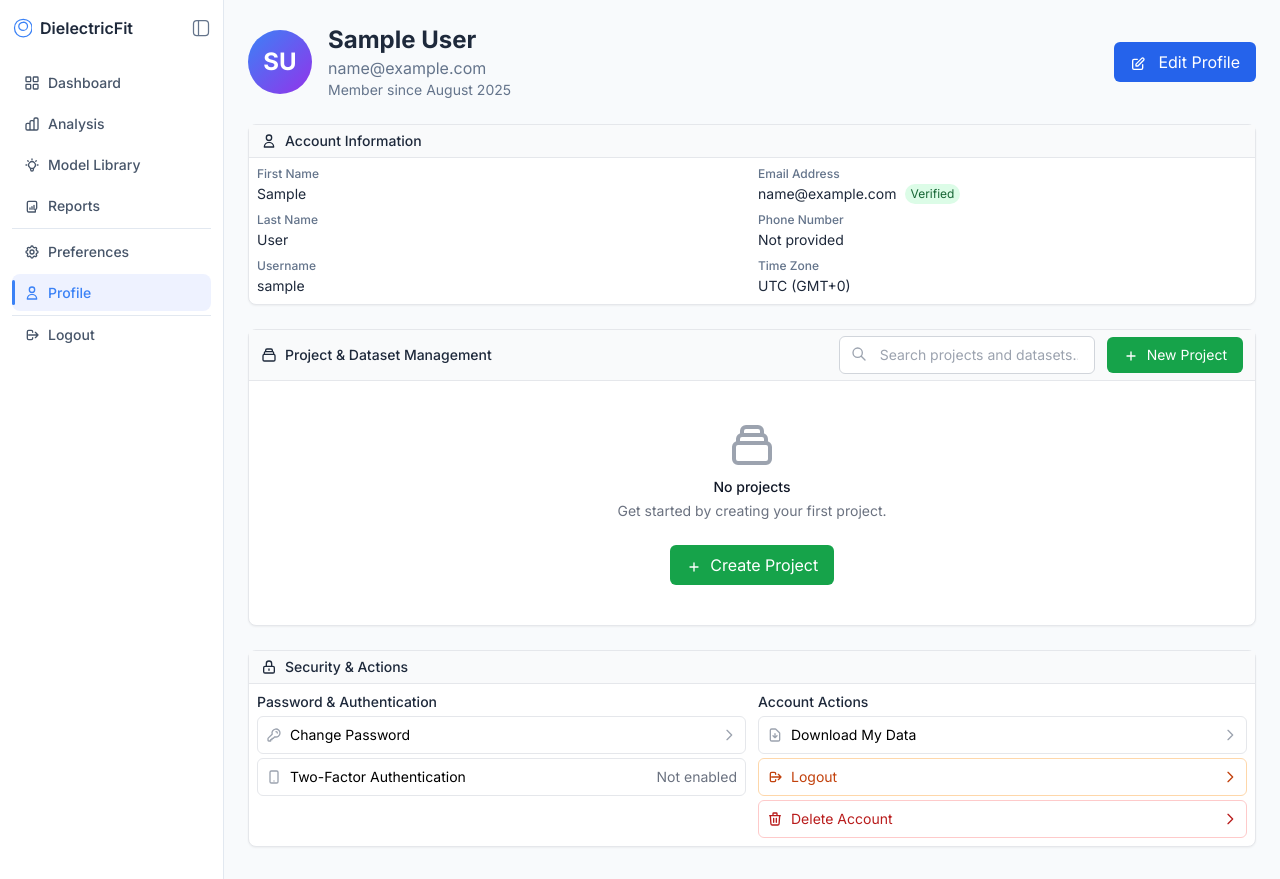
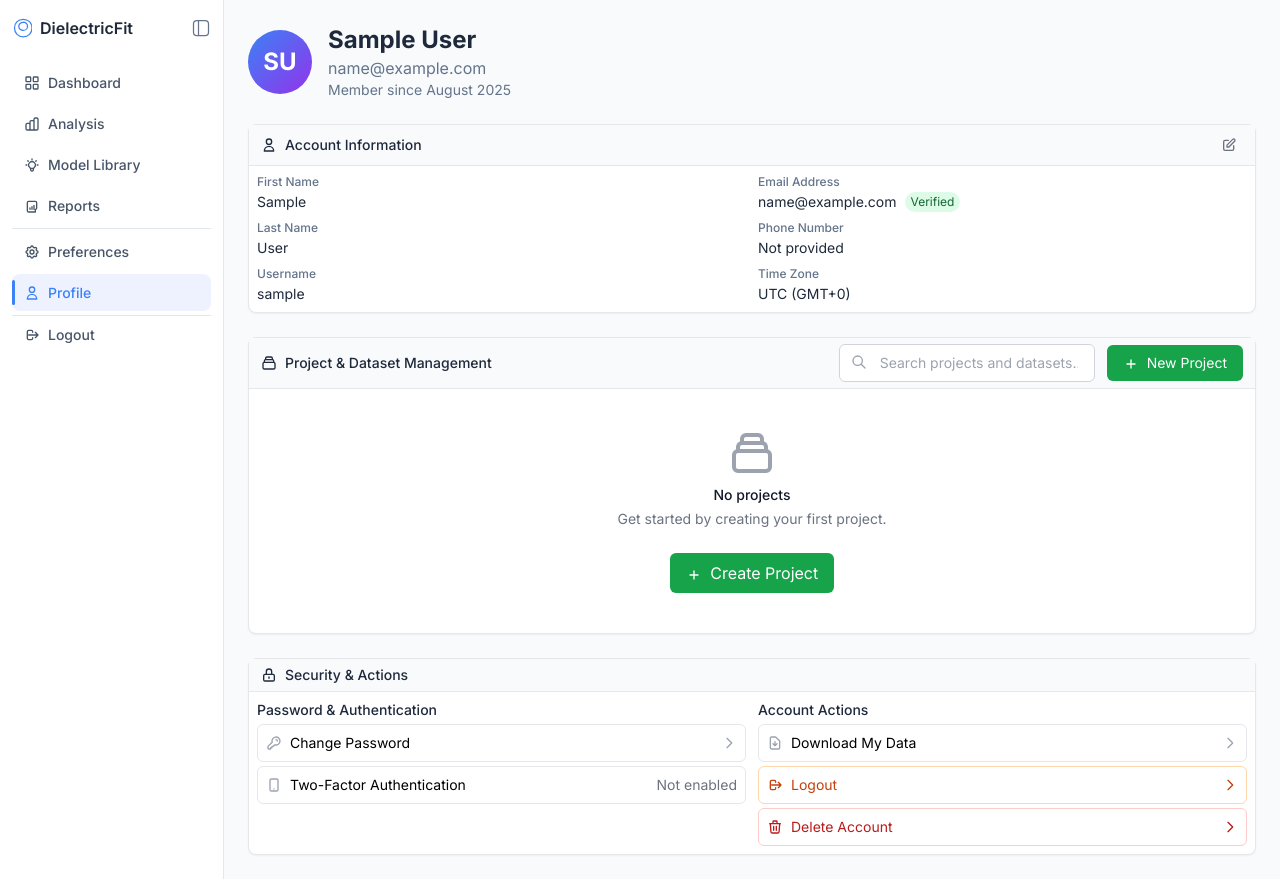
Before and after one commit to bmeddeb/DielectricFit, a Django app: page /profile/ in a window 1280 px wide. Run offline with Django 5.2, Linux system fonts and the light colour scheme; the visitor is signed in with stand-in values (Sample User, id 1); data that the repository does not hold is empty; some libraries are stand-ins or nearby versions.

Commit message:
feat(profile): inline edit inside account card with header pencil
- Add edit icon to Account Information header\n- Toggle inline inputs and Save/Cancel without modal\n- Remove modal markup and rewire to POST /api/profile/update/\n- Update profile.js with toggle/save logic and optimistic UI

```diff
--- a/people/templates/people/profile.html
+++ b/people/templates/people/profile.html
@@ -17,36 +17,42 @@
         <p class="text-sm text-secondary">Member since {{ user.date_joined|date:"F Y" }}</p>
       </div>
     </div>
-    <div class="flex space-x-3">
-      <button onclick="editAccountInfo()" class="px-4 py-2 bg-blue-600 text-white rounded-md hover:bg-blue-700 transition-colors">
-        <svg class="w-4 h-4 inline mr-2" fill="none" stroke="currentColor" viewBox="0 0 24 24">
-          <path stroke-linecap="round" stroke-linejoin="round" stroke-width="2" d="M11 5H6a2 2 0 00-2 2v11a2 2 0 002 2h11a2 2 0 002-2v-5m-1.414-9.414a2 2 0 112.828 2.828L11.828 15H9v-2.828l8.586-8.586z"></path>
-        </svg>
-        Edit Profile
-      </button>
-    </div>
+    <div class="flex space-x-3"></div>
   </div>
 
   <!-- Account Information Section -->
-  <div class="bg-white rounded-lg shadow-sm border">
-    <div class="px-3 py-1.5 border-b border-gray-200 bg-gray-50">
+  <div class="bg-white rounded-lg shadow-sm border" id="account-card">
+    <div class="px-3 py-1.5 border-b border-gray-200 bg-gray-50 flex items-center justify-between">
       <h2 class="text-sm font-medium text-primary flex items-center">
         <svg class="w-4 h-4 mr-2" fill="none" stroke="currentColor" viewBox="0 0 24 24">
           <path stroke-linecap="round" stroke-linejoin="round" stroke-width="2" d="M16 7a4 4 0 11-8 0 4 4 0 018 0zM12 14a7 7 0 00-7 7h14a7 7 0 00-7-7z"></path>
         </svg>
         Account Information
       </h2>
+      <div class="flex items-center gap-2">
+        <button type="button" class="js-view p-1.5 text-gray-500 hover:text-blue-600" title="Edit" aria-label="Edit account" onclick="toggleAccountEdit(true)">
+          <svg class="w-4 h-4" fill="none" stroke="currentColor" viewBox="0 0 24 24">
+            <path stroke-linecap="round" stroke-linejoin="round" stroke-width="2" d="M11 5H6a2 2 0 00-2 2v11a2 2 0 002 2h11a2 2 0 002-2v-5m-1.414-9.414a2 2 0 112.828 2.828L11.828 15H9v-2.828l8.586-8.586z"></path>
+          </svg>
+        </button>
+        <div class="js-edit hidden flex items-center gap-2">
+          <button type="button" class="px-2 py-1 text-xs bg-gray-200 text-gray-800 rounded hover:bg-gray-300" onclick="toggleAccountEdit(false)">Cancel</button>
+          <button type="button" class="px-2 py-1 text-xs bg-blue-600 text-white rounded hover:bg-blue-700" onclick="saveAccountInline()">Save</button>
+        </div>
+      </div>
     </div>
     <div class="p-2">
       <div class="grid grid-cols-1 md:grid-cols-2 gap-3">
         <div class="space-y-2">
           <div>
             <label class="block text-xs font-medium text-secondary mb-0.5">First Name</label>
-            <div class="text-primary text-sm" id="display-first-name">{{ user.first_name|default:"-" }}</div>
+            <div class="text-primary text-sm js-view" id="display-first-name">{{ user.first_name|default:"-" }}</div>
+            <input type="text" class="js-edit hidden w-full px-2 py-1 text-sm border border-gray-300 rounded focus:border-blue-500 focus:outline-none" id="input-first-name" name="first_name" value="{{ user.first_name }}">
           </div>
           <div>
             <label class="block text-xs font-medium text-secondary mb-0.5">Last Name</label>
-            <div class="text-primary text-sm" id="display-last-name">{{ user.last_name|default:"-" }}</div>
+            <div class="text-primary text-sm js-view" id="display-last-name">{{ user.last_name|default:"-" }}</div>
+            <input type="text" class="js-edit hidden w-full px-2 py-1 text-sm border border-gray-300 rounded focus:border-blue-500 focus:outline-none" id="input-last-name" name="last_name" value="{{ user.last_name }}">
           </div>
           <div>
             <label class="block text-xs font-medium text-secondary mb-0.5">Username</label>
@@ -56,18 +62,27 @@
         <div class="space-y-2">
           <div>
             <label class="block text-xs font-medium text-secondary mb-0.5">Email Address</label>
-            <div class="flex items-center">
+            <div class="flex items-center js-view">
               <span class="text-primary text-sm" id="display-email">{{ user.email }}</span>
               <span class="ml-2 px-1.5 py-0.5 bg-green-100 text-green-800 text-xs rounded-full">Verified</span>
             </div>
+            <input type="email" class="js-edit hidden w-full px-2 py-1 text-sm border border-gray-300 rounded focus:border-blue-500 focus:outline-none" id="input-email" name="email" value="{{ user.email }}">
           </div>
           <div>
             <label class="block text-xs font-medium text-secondary mb-0.5">Phone Number</label>
-            <div class="text-primary text-sm" id="display-phone">Not provided</div>
+            <div class="text-primary text-sm js-view" id="display-phone">Not provided</div>
+            <input type="text" class="js-edit hidden w-full px-2 py-1 text-sm border border-gray-300 rounded focus:border-blue-500 focus:outline-none" id="input-phone" name="phone" value="">
           </div>
           <div>
             <label class="block text-xs font-medium text-secondary mb-0.5">Time Zone</label>
-            <div class="text-primary text-sm" id="display-timezone">UTC (GMT+0)</div>
+            <div class="text-primary text-sm js-view" id="display-timezone">UTC (GMT+0)</div>
+            <select class="js-edit hidden w-full px-2 py-1 text-sm border border-gray-300 rounded focus:border-blue-500 focus:outline-none" id="input-timezone" name="timezone">
+              <option value="UTC (GMT+0)" selected>UTC (GMT+0)</option>
+              <option value="America/New_York">New York (GMT-4)</option>
+              <option value="Europe/London">London (GMT+1)</option>
+              <option value="Europe/Berlin">Berlin (GMT+2)</option>
+              <option value="Asia/Tokyo">Tokyo (GMT+9)</option>
+            </select>
           </div>
         </div>
       </div>
@@ -197,62 +212,7 @@
   </div>
 </div>
 
-<!-- Account Edit Modal -->
-<div id="accountEditModal" class="hidden fixed inset-0 bg-gray-600 bg-opacity-50 overflow-y-auto h-full w-full z-50">
-  <div class="relative top-20 mx-auto p-5 border w-11/12 max-w-md shadow-lg rounded-md bg-white">
-    <div class="mt-3">
-      <div class="flex justify-between items-center mb-4">
-        <h3 class="text-lg font-medium text-gray-900">Edit Account Information</h3>
-        <button onclick="closeAccountEditModal()" class="text-gray-400 hover:text-gray-600">
-          <svg class="w-6 h-6" fill="none" stroke="currentColor" viewBox="0 0 24 24">
-            <path stroke-linecap="round" stroke-linejoin="round" stroke-width="2" d="M6 18L18 6M6 6l12 12"></path>
-          </svg>
-        </button>
-      </div>
-
-      <form id="accountEditForm" class="space-y-4">
-        <div>
-          <label class="block text-sm font-medium text-gray-700 mb-1">First Name</label>
-          <input type="text" name="first_name" value="{{ user.first_name }}" class="w-full px-3 py-2 border border-gray-300 rounded-md focus:border-blue-500 focus:outline-none">
-        </div>
-        <div>
-          <label class="block text-sm font-medium text-gray-700 mb-1">Last Name</label>
-          <input type="text" name="last_name" value="{{ user.last_name }}" class="w-full px-3 py-2 border border-gray-300 rounded-md focus:border-blue-500 focus:outline-none">
-        </div>
-        <div>
-          <label class="block text-sm font-medium text-gray-700 mb-1">Email Address</label>
-          <input type="email" name="email" value="{{ user.email }}" class="w-full px-3 py-2 border border-gray-300 rounded-md focus:border-blue-500 focus:outline-none">
-        </div>
-        <div>
-          <label class="block text-sm font-medium text-gray-700 mb-1">Phone Number</label>
-          <input type="tel" name="phone" placeholder="(555) 123-4567" class="w-full px-3 py-2 border border-gray-300 rounded-md focus:border-blue-500 focus:outline-none">
-        </div>
-        <div>
-          <label class="block text-sm font-medium text-gray-700 mb-1">Time Zone</label>
-          <select name="timezone" class="w-full px-3 py-2 border border-gray-300 rounded-md focus:border-blue-500 focus:outline-none">
-            <option value="UTC">UTC (GMT+0)</option>
-            <option value="America/New_York">Eastern Time (GMT-5)</option>
-            <option value="America/Chicago">Central Time (GMT-6)</option>
-            <option value="America/Denver">Mountain Time (GMT-7)</option>
-            <option value="America/Los_Angeles">Pacific Time (GMT-8)</option>
-            <option value="Europe/London">London (GMT+0)</option>
-            <option value="Europe/Paris">Paris (GMT+1)</option>
-            <option value="Asia/Tokyo">Tokyo (GMT+9)</option>
-          </select>
-        </div>
-
-        <div class="flex justify-end space-x-3 pt-4">
-          <button type="button" onclick="closeAccountEditModal()" class="px-4 py-2 bg-gray-300 text-gray-700 rounded-md hover:bg-gray-400 transition-colors">
-            Cancel
-          </button>
-          <button type="submit" class="px-4 py-2 bg-blue-600 text-white rounded-md hover:bg-blue-700 transition-colors">
-            Save Changes
-          </button>
-        </div>
-      </form>
-    </div>
-  </div>
-</div>
+<!-- Inline edit replaces modal; modal removed -->
 {% endblock %}
 
 {% block scripts %}
```
Also changed, not shown: people/static/people/js/profile.js (+58 -0 lines).
